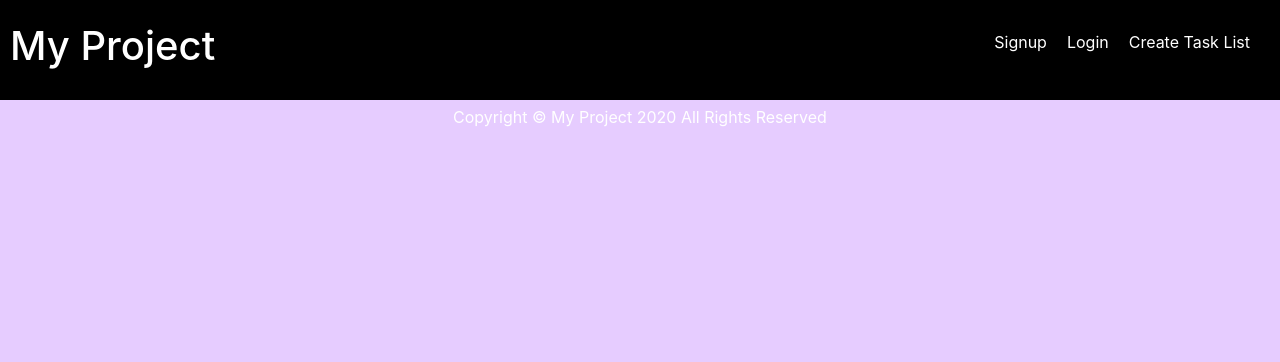
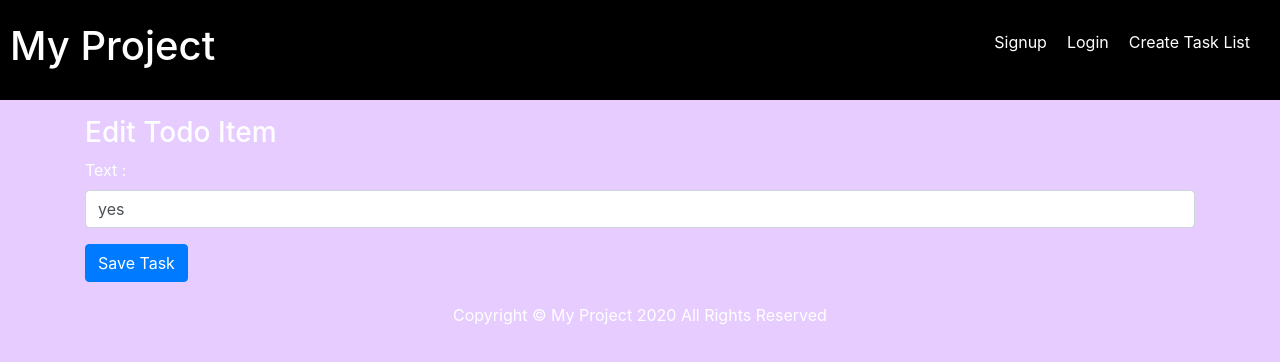
Before and after one commit to ktorres1393/react-project3-frontend, a React (Create React App) app: page /dashboard/edit/1 in a window 1280 px wide. Shown: the top 362 px of the page. Built offline with nearby package versions, Linux system fonts and the light colour scheme.

Commit message:
adds TodoList

```diff
--- a/src/App.js
+++ b/src/App.js
@@ -9,6 +9,8 @@ import HomePage from './pages/HomePage/HomePage';
 import LoginPage from './pages/LoginPage';
 import SignupPage from './pages/SignupPage'
 import { getUser, logout } from './services/userService'
+import TodoList from './components/TodoList/TodoList';
+import EditTodo from './components/EditTodo/EditTodo'
 
 
 import { Route, Switch, withRouter, Redirect } from 'react-router-dom'
@@ -55,6 +57,8 @@ function App(props) {
       <Route exact path="/signup" render={(props) =>
       <SignupPage handleSignupOrLogin={handleSignupOrLogin} />
       }/>
+      <Route exact path='/dashboard' component={TodoList} />
+     <Route exact path='/dashboard/edit/:id' component={EditTodo} />
 
 
       </Switch>
--- a/src/components/CreateTodo/CreateTodo.js
+++ b/src/components/CreateTodo/CreateTodo.js
@@ -1,29 +1,21 @@
 import React from 'react';
-import { useForm } from 'react-hook-form'
-import { useHistory } from 'react-router-dom'
+
+import {TodoForm} from '../TodoForm/TodoForm'
 
 export const CreateTodo = () => {
-    const {register, handleSubmit} = useForm()
 
-    const history = useHistory()
 
-    const onSubmit = handleSubmit((data) => {
+
+
+    const onSubmit = (data) => {
        alert(JSON.stringify(data));
-       history.push('/dashboard')
-    })
+
+    }
 
     return(
         <div className="container">
             <h1>Create Todo</h1>
-            <form onSubmit={onSubmit}>
-            <div className="form-group">
-                <label htmlFor="text">Text : </label>
-                <input className="form-control" ref={register} type="text" name="text" id="text"/>
-            </div>
-            <div className="form-group">
-                <button type="submit" className="btn btn-primary">Create Task</button>
-            </div>
-            </form>
+            <TodoForm onSubmit={onSubmit}/>
         </div>
     )
 }
--- a/src/components/EditTodo/EditTodo.js
+++ b/src/components/EditTodo/EditTodo.js
@@ -1,13 +1,9 @@
 import React from 'react';
 import {useState, useEffect} from 'react'
-import { useForm } from 'react-hook-form'
-import {useHistory} from 'react-router-dom'
+import { TodoForm } from '../TodoForm/TodoForm';
 
-export const EditTodo = () => {
+const  EditTodo = () => {
     const [todo, setTodo] = useState()
-    const {register, handleSubmit} = useForm({ defaultValues: {text: todo ? todo.text : ""} })
-
-    const history = useHistory()
 
     useEffect(() => {
         setTodo({
@@ -15,23 +11,20 @@ export const EditTodo = () => {
         })
       }, []);
 
-    const onSubmit = handleSubmit((data) => {
-       alert(JSON.stringify(data));
-       history.push('/dashboard')
-    })
+      const onSubmit = (data) => {
+          alert(JSON.stringify(data))
+      }
 
-    return(
+      return todo ? (
         <div className="container">
-            <h1>Edit Task</h1>
-            <form onSubmit={onSubmit}>
-            <div className="form-group">
-                <label htmlFor="text">Text : </label>
-                <input className="form-control" ref={register} type="text" name="text" id="text"/>
-            </div>
-            <div className="form-group">
-                <button type="submit" className="btn btn-primary">Create Task</button>
-            </div>
-            </form>
+          <div className="mt-3">
+            <h3>Edit Todo Item</h3>
+            <TodoForm todo={todo} onSubmit={onSubmit}/>
+          </div>
         </div>
-    )
+      ) : (
+        <div>Loading...</div>
+      );
 }
+
+export default EditTodo;
--- /dev/null
+++ b/src/components/TodoForm/TodoForm.js
@@ -0,0 +1,28 @@
+import React from 'react'
+import { useHistory } from "react-router-dom";
+import { useForm } from "react-hook-form";
+
+ export const TodoForm = ({todo, onSubmit}) => {
+    const {register, handleSubmit} = useForm({ defaultValues: {text: todo ? todo.text : ""} })
+
+    const history = useHistory()
+
+
+    const submitHandler = handleSubmit((data) => {
+       onSubmit(data)
+       history.push('/dashboard')
+    })
+    return(
+
+            <form onSubmit={submitHandler}>
+            <div className="form-group">
+                <label htmlFor="text">Text : </label>
+                <input className="form-control" ref={register} type="text" name="text" id="text"/>
+            </div>
+            <div className="form-group">
+                <button type="submit" className="btn btn-primary">Save Task</button>
+            </div>
+            </form>
+
+    )
+}
--- a/src/components/TodoList/TodoList.js
+++ b/src/components/TodoList/TodoList.js
@@ -2,7 +2,7 @@ import React, { useState, useEffect } from "react";
 import { Link } from 'react-router-dom'
 
 
-export const TodoList = () => {
+ const TodoList = () => {
   const [items, setItems] = useState([])
 
  useEffect(() => {
@@ -27,12 +27,12 @@ export const TodoList = () => {
           <tbody>
             {
               items.map(todo => (
-                <tr key={todo._id}>
+                <tr key={todo.id}>
                   <td>
                     {todo.text}
                   </td>
                   <td>
-                    <Link to={`/edit/${todo._id}`}>Edit</Link>
+                    <Link to={`dashboard/edit/${todo.id}`}>Edit</Link>
                   </td>
                 </tr>
               ))
@@ -43,3 +43,5 @@ export const TodoList = () => {
     </div>
   );
 };
+
+   export default TodoList;
--- a/src/pages/Dashboard.js
+++ b/src/pages/Dashboard.js
@@ -1,22 +1,17 @@
 import React from 'react';
-import { Route, Switch, Link, useHistory } from 'react-router-dom'
-import {TodoList} from '../components/TodoList/TodoList';
+
 import {CreateTodo} from '../components/CreateTodo/CreateTodo';
-import {EditTodo} from '../components/EditTodo/EditTodo'
+
 
 
 function Dashboard() {
   return (
     <div>
-      <div>
+      {/* <div>
         <Link to='/dashboard'>New Task</Link>
-      </div>
-      <CreateTodo history={useHistory}/>
-  <Switch>
-    <Route exact path='/dashboard' component={TodoList} />
-    <Route exact path='/dashboard/edit/:id' component={EditTodo} />
+      </div> */}
+      <CreateTodo />
 
-  </Switch>
 
   </div>
   );
```
Also changed, not shown: 1 other file (tests, documents, lock files or other folders).
